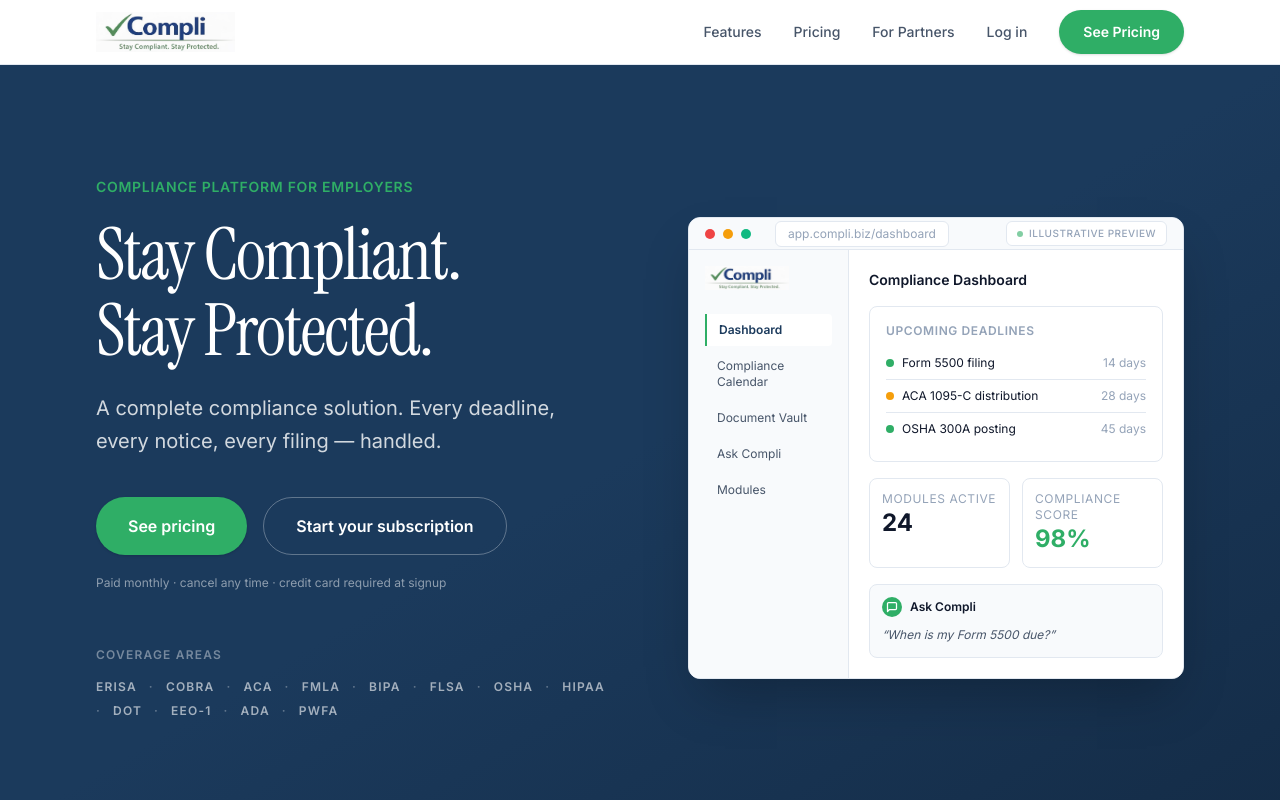
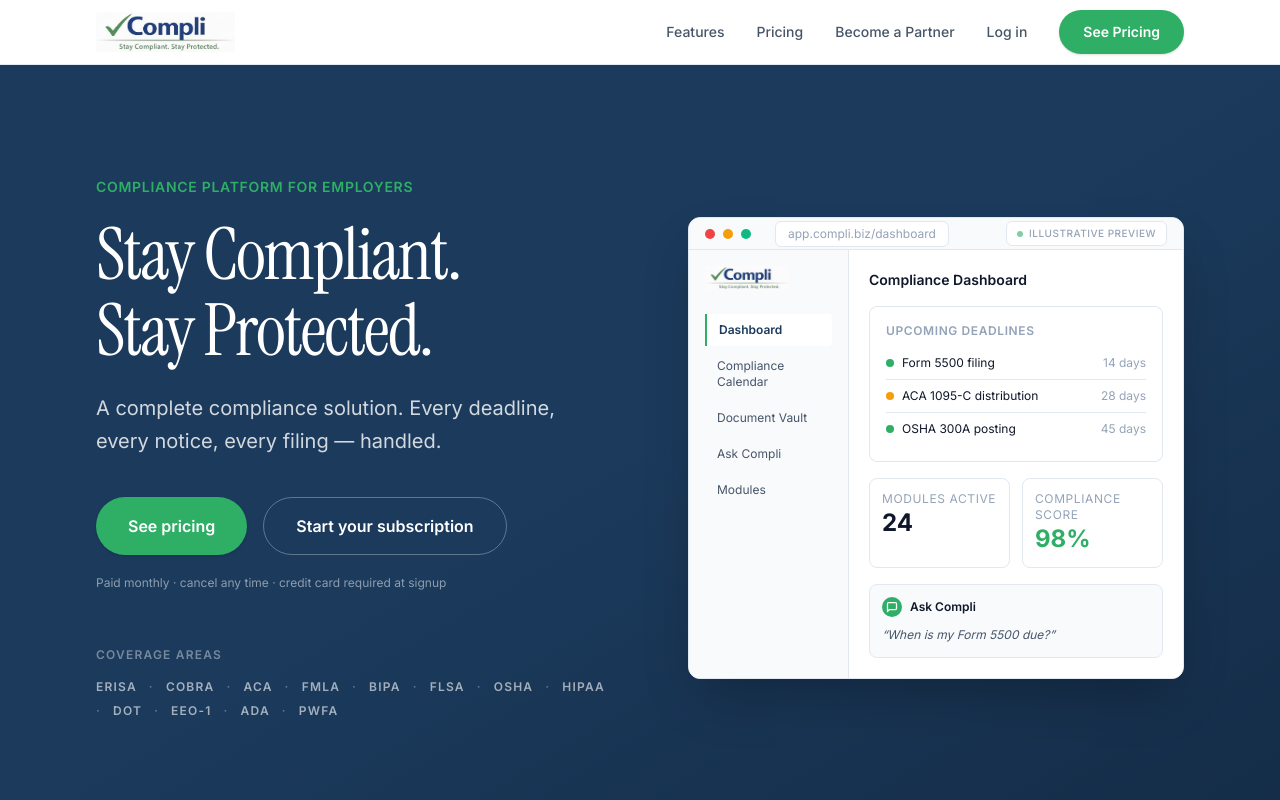
Before and after one commit to egingrich88/compli-marketing, a Next.js app: page / in a window 1280 px wide. Shown: the top 800 px of the page. Built offline with nearby package versions, Linux system fonts and the light colour scheme.

Commit message:
refactor: update nav to use internal routes, rename For Partners to Become a Partner

```diff
--- a/components/Nav.tsx
+++ b/components/Nav.tsx
@@ -5,10 +5,6 @@
 import { useState, useEffect } from "react";
 import Container from "./Container";
 import Button from "./Button";
-
-const PARTNERS_URL =
-  "https://compli-platform-production.up.railway.app/marketing/become-a-partner.html";
-const LOGIN_URL = "https://compli-platform-production.up.railway.app/login";
 
 export default function Nav() {
   const [open, setOpen] = useState(false);
@@ -57,22 +53,18 @@
             >
               Pricing
             </Link>
-            <a
-              href={PARTNERS_URL}
+            <Link
+              href="/become-a-partner"
               className="text-sm font-medium text-body hover:text-navy transition-colors"
-              target="_blank"
-              rel="noopener noreferrer"
             >
-              For Partners
-            </a>
-            <a
-              href={LOGIN_URL}
+              Become a Partner
+            </Link>
+            <Link
+              href="/login"
               className="text-sm font-medium text-body hover:text-navy transition-colors"
-              target="_blank"
-              rel="noopener noreferrer"
             >
               Log in
-            </a>
+            </Link>
             <Button href="/pricing" variant="primary" className="px-5 py-2.5 text-sm">
               See Pricing
             </Button>
@@ -130,22 +122,20 @@
               >
                 Pricing
               </Link>
-              <a
-                href={PARTNERS_URL}
+              <Link
+                href="/become-a-partner"
                 className="text-xl font-medium text-ink py-4 border-b border-line"
-                target="_blank"
-                rel="noopener noreferrer"
+                onClick={() => setOpen(false)}
               >
-                For Partners
-              </a>
-              <a
-                href={LOGIN_URL}
+                Become a Partner
+              </Link>
+              <Link
+                href="/login"
                 className="text-xl font-medium text-ink py-4 border-b border-line"
-                target="_blank"
-                rel="noopener noreferrer"
+                onClick={() => setOpen(false)}
               >
                 Log in
-              </a>
+              </Link>
               <div className="pt-8">
                 <Button
                   href="/pricing"
```
